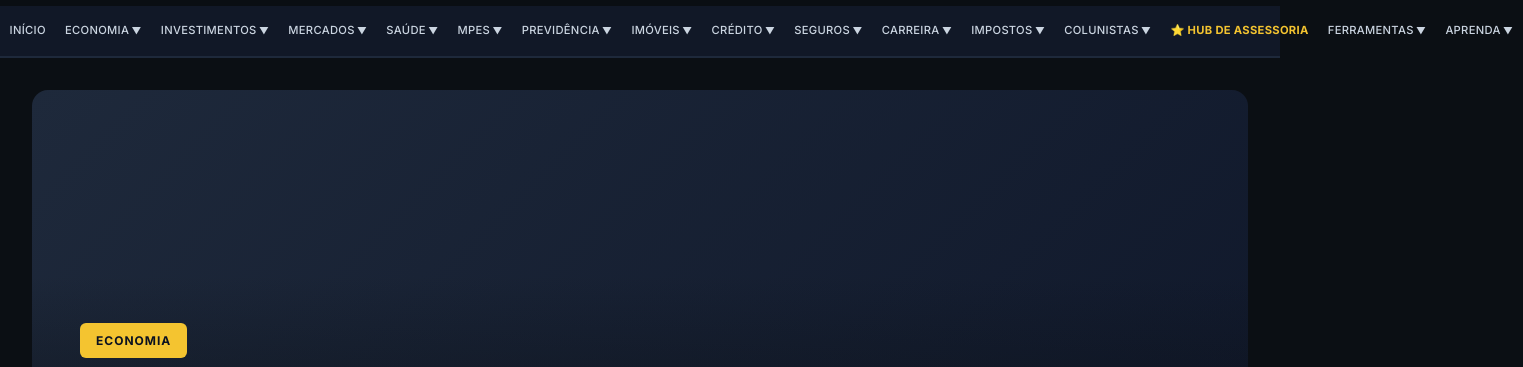
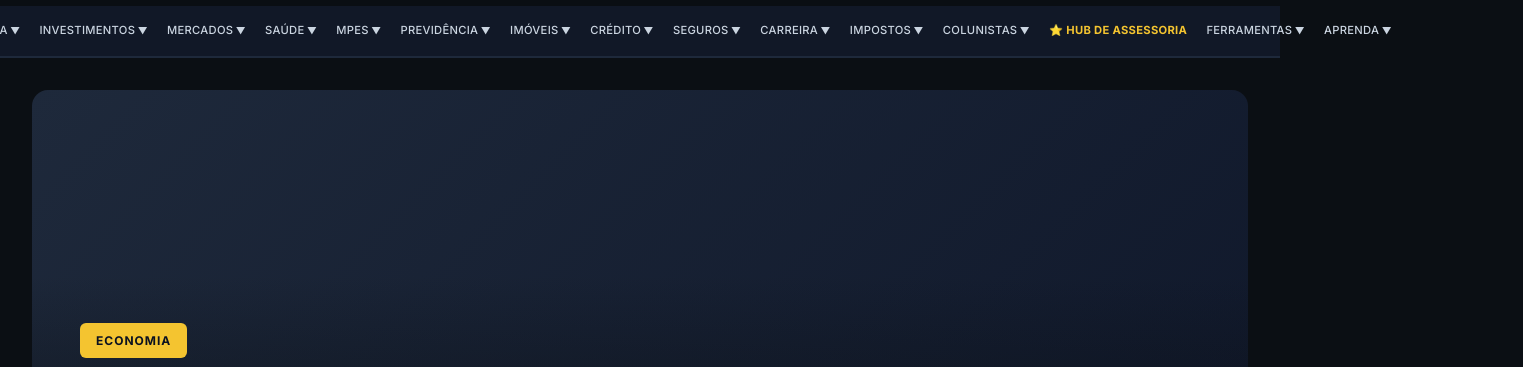
Before and after one commit to oterrasan/ovalorcapital5.0, a plain HTML site: page index.html in a window 1280 px wide. Shown: the part 130-497 px from the top of the page, 1523 px wide, since content can reach past the window. Drawn offline with Linux system fonts and the light colour scheme; no server answers.

Commit message:
Add files via upload

```diff
--- a/index.html
+++ b/index.html
@@ -189,8 +189,9 @@
             max-width: 1400px;
             margin: 0 auto;
             display: flex;
-            justify-content: space-between;
+            justify-content: center;
             align-items: center;
+            padding: 0 2rem;
         }
 
         .nav-menu {
```
